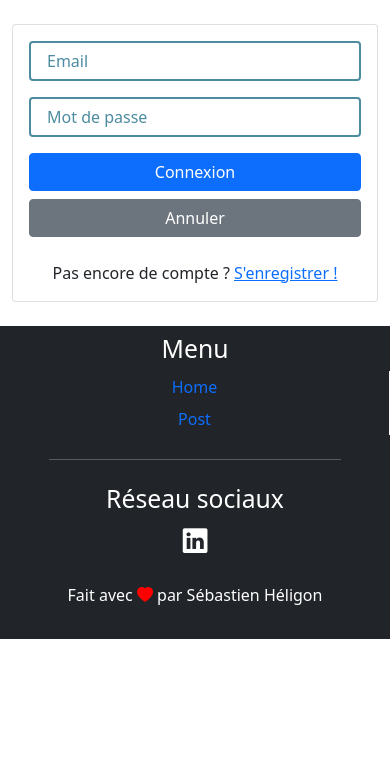
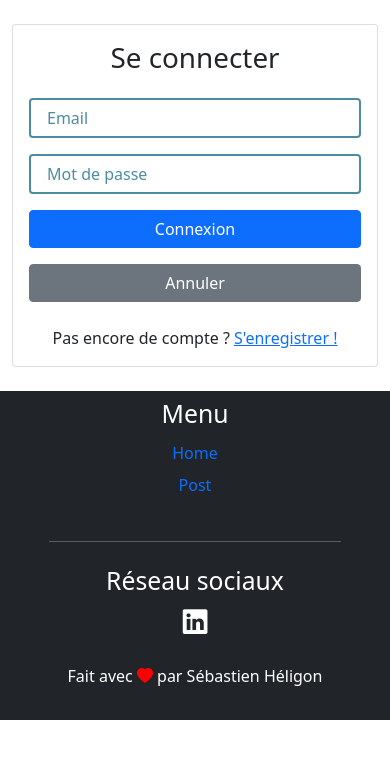
Before and after one commit to heligonSeb/myblog, a PHP site: page /?page=login in a window 390 px wide. Shown: the part 71-830 px from the top of the page. Run offline with PHP 8.4, Linux system fonts and the light colour scheme.

Commit message:
add interface for error class / finish responsive

```diff
--- a/public/style.css
+++ b/public/style.css
@@ -13,6 +13,13 @@
 .bi-heart-fill {
 	color: red;
 }
+
+@media (min-width: 768px) {
+	.border-responsive {
+		border-right: 1px solid gray;
+	}
+}
+
 
 /****
 	NAV PART
@@ -70,7 +77,7 @@
 }
 
 /* -------------------------------------------
-**  ANIMATION
+**  ANIMATION BURGER
 ============================================= */
 .ico-btn.is-active .ico-btn__burger{
 	background: transparent;
--- a/src/app.php
+++ b/src/app.php
@@ -2,6 +2,8 @@
 
 use App\services\router\Router;
 use App\controllers\ErrorController;
+use App\exceptions\AppException;
+use App\exceptions\UnknownException;
 use App\exceptions\NotFoundException;
 use App\exceptions\SystemException;
 use App\exceptions\ForbiddenException;
@@ -14,17 +16,28 @@ try {
     (new Router())->route($page);
 }
 catch (\PDOException $e) {
-    (new ErrorController())->system();
+    // (new ErrorController())->system();
+    throw new SystemException();
+} catch (AppException $e) {
+    (new ErrorController())->showError($e);
+} catch (\Exception $e) {
+    $error = new UnknownException();
+    (new ErrorController())->showError($error);
 }
-catch (NotFoundException $e) {
-    (new ErrorController())->notFound();
-}
-catch (SystemException $e) {
-    (new ErrorController())->system();
-}
-catch (ForbiddenException $e) {
-    (new ErrorController())->forbidden();
-}
-catch (\Exception $e) {
-    (new ErrorController())->unknown();
-}
+
+
+
+
+
+// catch (NotFoundException $e) {
+//     // (new ErrorController())->notFound();
+// }
+// catch (SystemException $e) {
+//     (new ErrorController())->system();
+// }
+// catch (ForbiddenException $e) {
+//     (new ErrorController())->forbidden();
+// }
+// catch (\Exception $e) {
+//     (new ErrorController())->unknown();
+// }
--- a/src/views/error/errorPage.php
+++ b/src/views/error/errorPage.php
@@ -6,7 +6,7 @@
         Accueil
     </a>
 
-    <img class="img-fluid" src="./media/<?= $error['img'] ?>" alt="<?= $error['alt'] ?>" />
+    <img class="img-fluid" src="./media/<?= $error->getImg() ?>" alt="<?= $error->getAlt() ?>" />
 </div>
 
 <?php $content= ob_get_clean(); ?>
--- a/src/views/home.php
+++ b/src/views/home.php
@@ -21,7 +21,7 @@
         </div>
     </section>
 
-    <section id="contact" class="py-4">
+    <section id="contact" class="py-4 container">
         <h2 class="text-center mb-4">Besoin de moi ?</h2>
 
         <form action="?page=sendmail" method="POST" class="form px-2">
--- a/src/views/login.php
+++ b/src/views/login.php
@@ -3,6 +3,8 @@
     <div class="container my-4">
         <div class="card">
             <div class="card-body">
+                <h1 class="text-center mb-4">Se connecter</h1>
+
                 <form action="?page=login&action=connect" method="POST">
                     <?php if(isset($message)) :?>
                         <div class="alert alert-danger text-center" role="alert" id="login-error-message">
@@ -21,14 +23,22 @@
                     </div>
 
                     <div class="text-center">
-                        <div class="mb-4">
+                        <div class="row g-2 mb-4">
+                            <div class="col-12 col-md-6">
+                                <div class="d-grid">
                                     <button type="submit" class="btn btn-primary col-12 mb-2">
                                         Connexion
                                     </button>
+                                </div>
+                            </div>
 
+                            <div class="col-12 col-md-6">
+                                <div class="d-grid">
                                     <a href="/" class="btn btn-secondary col-12">
                                         Annuler
                                     </a>
+                                </div>
+                            </div>
                         </div>
 
                         <div>
--- a/src/views/templates/footer.php
+++ b/src/views/templates/footer.php
@@ -1,27 +1,35 @@
 <footer class="bg-dark text-white text-center py-2">
-    <div>
-        <div class="col-12">
+    <div class="container">
+
+        <div class="row">
+            <div class="col-12 col-md-6">
                 <h2>Menu</h2>
-            <ul class="border-end border-light nav-footer p-0">
+
+                <ul class="border-responsive border-light nav-footer p-0">
                     <li class="w-50 m-auto d-flex justify-content-center align-items-center">
                         <a class="nav-link py-1" href="/">Home</a>
                     </li>
 
-                <li class="">
+                    <li>
                         <a class="nav-link py-1" href="?page=post">Post</a>
                     </li>
                 </ul>
             </div>
 
-        <hr class="w-75 m-auto my-4">
+            <hr class="w-75 m-auto my-4 d-md-none">
 
-        <div class="col-12">
+            <div class="col-12 col-md-6">
                 <h2>Réseau sociaux</h2>
+                <a href="https://www.linkedin.com/in/s%C3%A9bastien-h%C3%A9ligon/" class="text-white" target="_blank">
                     <i class="bi bi-linkedin fs-2"></i>
+                </a>
             </div>
         </div>
 
+        <div class="row">
             <div class="col-12 py-4">
                 Fait avec <i class="bi bi-heart-fill"></i> par Sébastien Héligon
             </div>
+        </div>
+    </div>
 </footer>
```
Also changed, not shown: src/controllers/ErrorController.php (+4 -12 lines), src/exceptions/AppException.php (added, +9 -0 lines), src/exceptions/ForbiddenException.php (+16 -1 lines), src/exceptions/NotFoundException.php (+15 -1 lines), src/exceptions/UnknowException.php (added, +22 -0 lines), src/views/addComment.php (+9 -1 lines), src/views/addPost.php (+8 -0 lines), src/views/commentPost.php (+6 -4 lines), src/views/post.php (+6 -4 lines), src/views/postList.php (+7 -2 lines), src/views/register.php (+8 -0 lines). Lines whose indentation alone changed are shown as unchanged.
